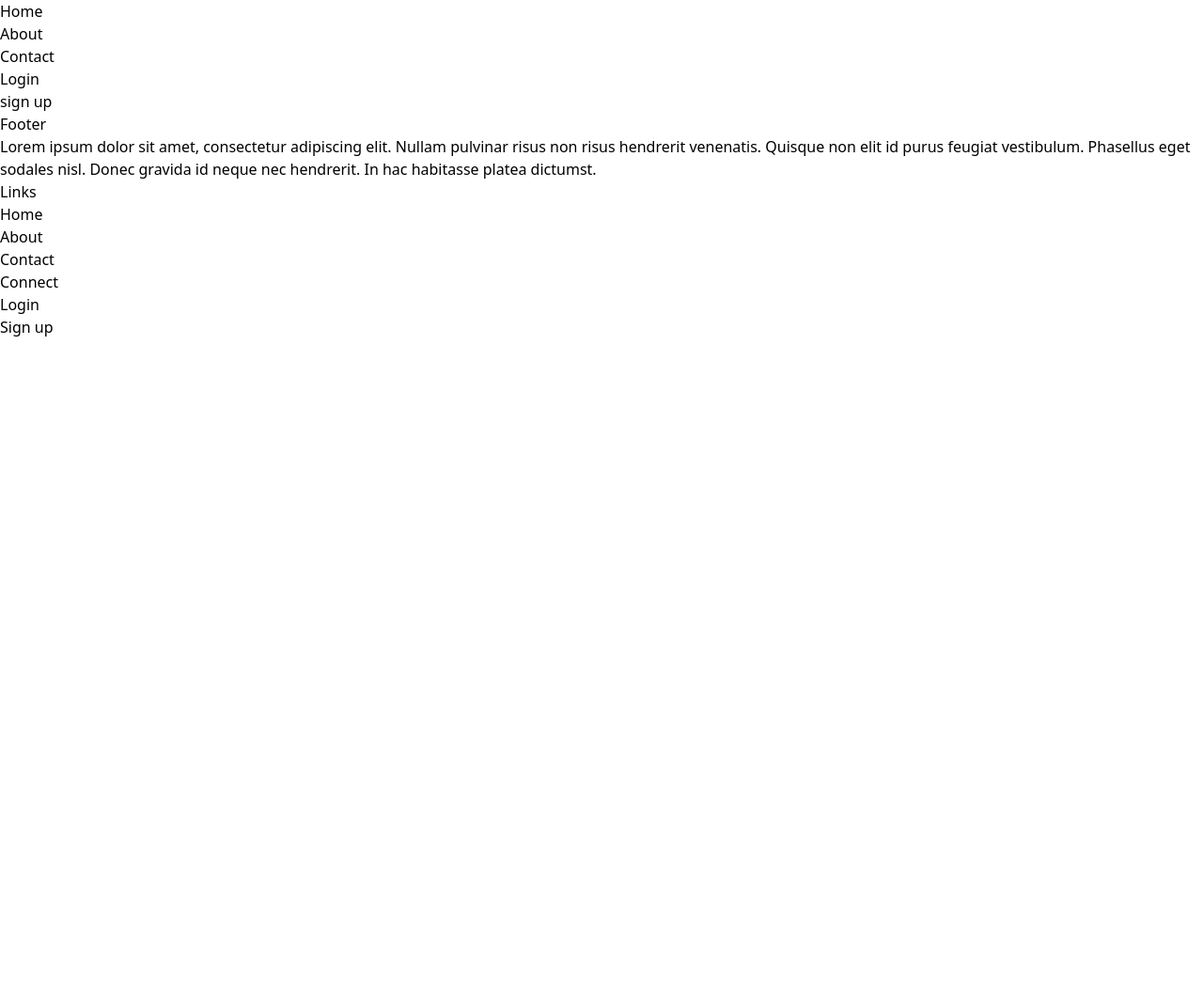
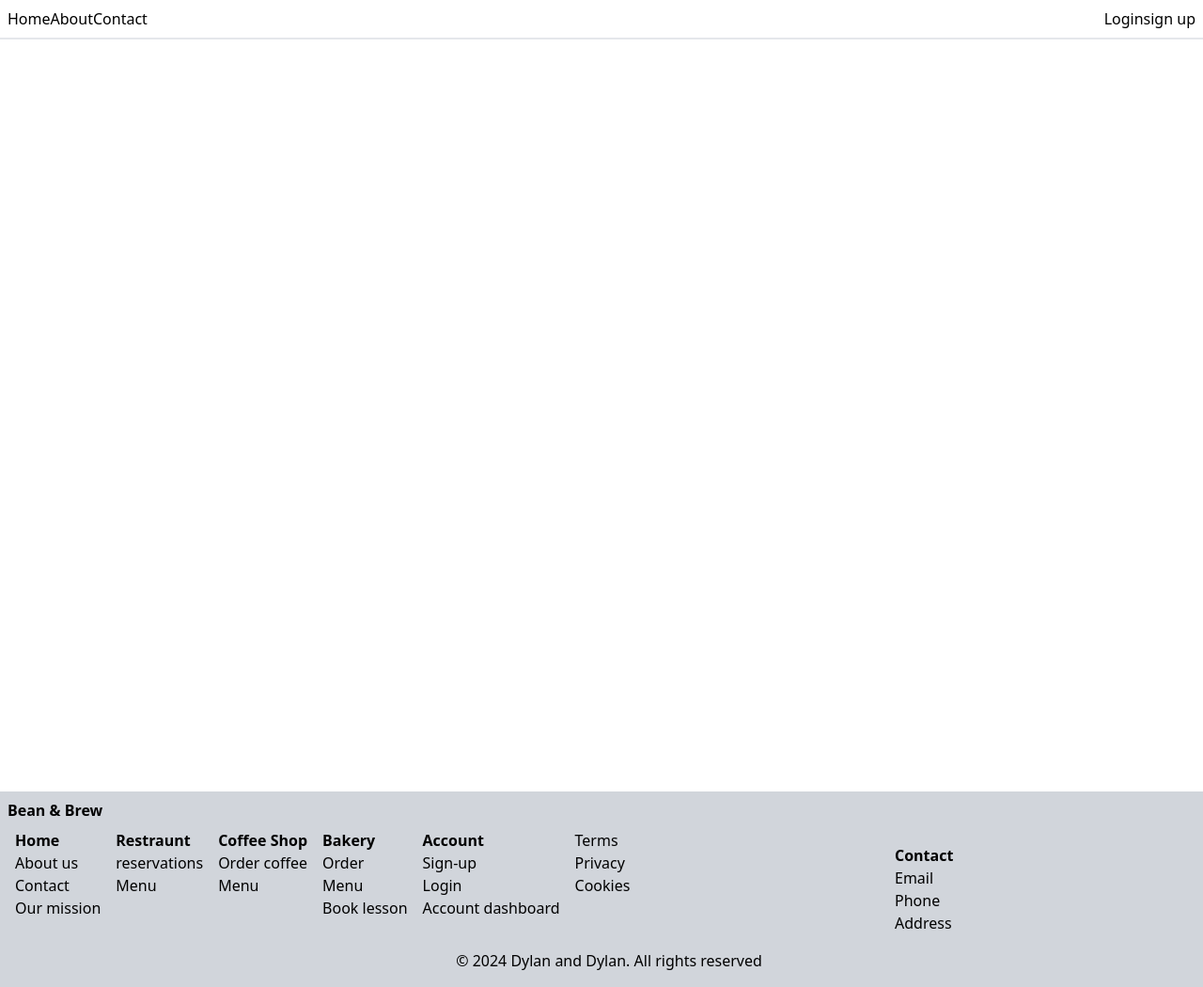
Before and after one commit to dylfer/school-Bean_and_Brew-flask, a Flask app: page / in a window 1280 px wide. Shown: the whole page at 94% size. Before the commit the page ends 358 px from the top, so only its background shows below. Run offline with Flask 3, Linux system fonts and the light colour scheme; style sheets or scripts are compiled from the project's sources; some libraries are stand-ins or nearby versions.

Commit message:
wip: nav and footer

```diff
--- /dev/null
+++ b/web/static/style.css
@@ -0,0 +1,15 @@
+@tailwind base;
+@tailwind components;
+@tailwind utilities;
+
+@layer components {
+  /* duplicate taildwind classes  */
+  /* use create a class and use @apply  */
+
+  .foter-link {
+    @apply p-2 m-4;
+  }
+  .nav-link {
+    @apply p-2 bg-[radial-gradient(169.40%_89.55%_at_94.76%_6.29%,rgba(0,0,0,0.40)_0%,rgba(255,255,255,0.00)_100%)];
+  }
+}
--- a/web/templates/index.html
+++ b/web/templates/index.html
@@ -6,47 +6,117 @@
     <meta name="viewport" content="width=device-width, initial-scale=1.0" />
     <title>Home</title>
 
-    <!-- <link href="stlye.css" rel="stylesheet" type="text/css" /> -->
+    <link href="style.css" rel="stylesheet" type="text/css" />
     <script src="https://cdn.tailwindcss.com"></script>
   </head>
-  <body>
-    <nav>
-      <ul>
-        <li><a href="/">Home</a></li>
-        <li><a href="/about">About</a></li>
-        <li><a href="/contact">Contact</a></li>
-      </ul>
-      <ul>
-        <li><a href="/login">Login</a></li>
-        <li><a href="/register">sign up</a></li>
-      </ul>
+  <body class="m-0 h-screen w-screen">
+    <nav class="w-screen flex border-b-2 p-2">
+      <a href="/" class="nav-link">Home</a>
+      <a href="/about">About</a>
+      <a href="/contact">Contact</a>
+      <a href="/login" class="ml-auto">Login</a>
+      <a href="/register">sign up</a>
     </nav>
-    <div class="main"></div>
-    <footer>
-      <div class="footer__container">
-        <div class="footer__content">
-          <h3>Footer</h3>
-          <p>
-            Lorem ipsum dolor sit amet, consectetur adipiscing elit. Nullam
-            pulvinar risus non risus hendrerit venenatis. Quisque non elit id
-            purus feugiat vestibulum. Phasellus eget sodales nisl. Donec gravida
-            id neque nec hendrerit. In hac habitasse platea dictumst.
-          </p>
+    <div class="main h-screen"></div>
+
+    <footer class="relative top-0 w-screen p-2 bg-gray-300">
+      <div class="flex flex-col justify-center w-screen">
+        <div class="flex flex-row w-screen">
+          <div class="flex flex-col flex-auto">
+            <div class="flex justify-start">
+              <h2><b>Bean & Brew</b></h2>
+            </div>
+            <div class="flex flex-row">
+              <div class="links flex justify-center">
+                <div class="p-2">
+                  <ul>
+                    <li>
+                      <a href="/"
+                        ><h2><b>Home</b></h2></a
+                      >
+                    </li>
+                    <li><a href="/about">About us</a></li>
+                    <li><a href="/contact">Contact</a></li>
+                    <li><a href="/mission-statment">Our mission</a></li>
+                  </ul>
+                </div>
+                <div class="p-2">
+                  <ul>
+                    <li>
+                      <a href="/restraunt"
+                        ><h2><b>Restraunt</b></h2></a
+                      >
+                    </li>
+                    <li><a href="/restraunt/reservations">reservations</a></li>
+                    <li><a href="/restraunt/menu">Menu</a></li>
+                  </ul>
+                </div>
+                <div class="p-2">
+                  <ul>
+                    <li>
+                      <a href="/coffee"
+                        ><h2><b>Coffee Shop</b></h2></a
+                      >
+                    </li>
+                    <li><a href="/coffee/order">Order coffee</a></li>
+                    <li><a href="/coffee/menu">Menu</a></li>
+                  </ul>
+                </div>
+                <div class="p-2">
+                  <ul>
+                    <li>
+                      <a href="/bakery"
+                        ><h2><b>Bakery</b></h2></a
+                      >
+                    </li>
+                    <li><a href="/bakery/order">Order</a></li>
+                    <li><a href="/bakery/menu">Menu</a></li>
+                    <li><a href="/bakery/book">Book lesson</a></li>
+                  </ul>
+                </div>
+                <div class="p-2">
+                  <ul>
+                    <li>
+                      <a href="/account"
+                        ><h2><b>Account</b></h2></a
+                      >
+                    </li>
+                    <!-- login or dashboard-->
+                    <li><a href="/signup">Sign-up</a></li>
+                    <li><a href="/login">Login</a></li>
+                    <li><a href="/dashboard">Account dashboard</a></li>
+                  </ul>
+                </div>
+                <div class="p-2">
+                  <ul>
+                    <li><a href="/terms">Terms</a></li>
+                    <li><a href="/privacy">Privacy</a></li>
+                    <li><a href="/cookies">Cookies</a></li>
+                  </ul>
+                </div>
+              </div>
+            </div>
+          </div>
+          <div class="flex flex-col flex-auto">
+            <div class="h-10">
+              <!-- social links -->
+            </div>
+            <div class="p-2">
+              <ul>
+                <li>
+                  <a href="/contact"
+                    ><h2><b>Contact</b></h2></a
+                  >
+                </li>
+                <li><a href="/contact/email">Email</a></li>
+                <li><a href="/contact/phone">Phone</a></li>
+                <li><a href="/contact/address">Address</a></li>
+              </ul>
+            </div>
+          </div>
         </div>
-        <div class="footer__content">
-          <h3>Links</h3>
-          <ul>
-            <li><a href="/">Home</a></li>
-            <li><a href="/about">About</a></li>
-            <li><a href="/contact">Contact</a></li>
-          </ul>
-        </div>
-        <div class="footer__content">
-          <h3>Connect</h3>
-          <ul>
-            <li><a href="/login">Login</a></li>
-            <li><a href="/register">Sign up</a></li>
-          </ul>
+        <div class="p-2 w-screen flex justify-center">
+          <p>&copy; 2024 Dylan and Dylan. All rights reserved</p>
         </div>
       </div>
     </footer>
```
